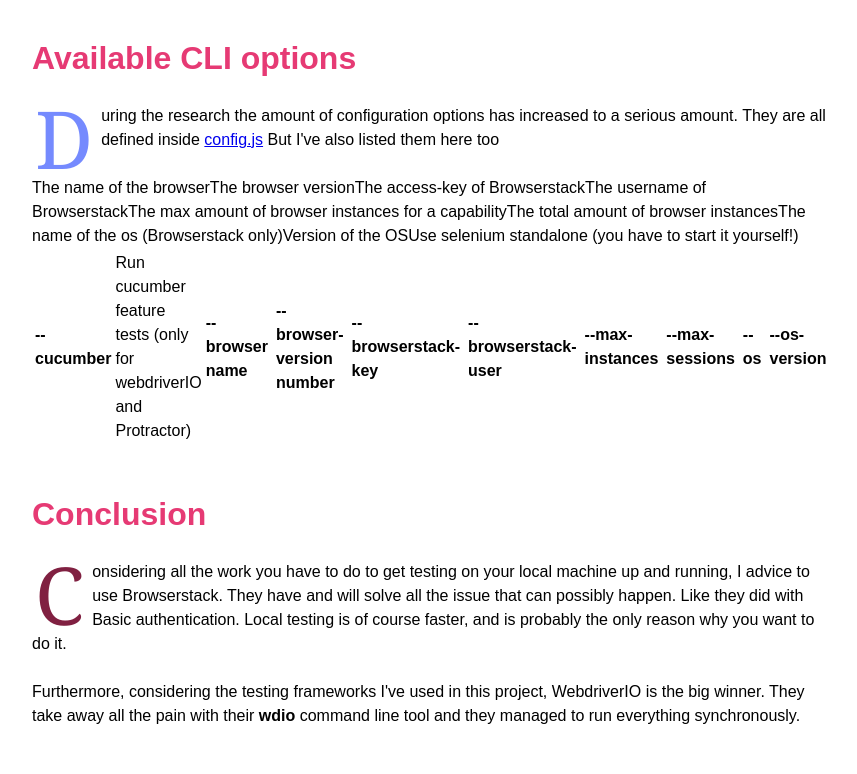
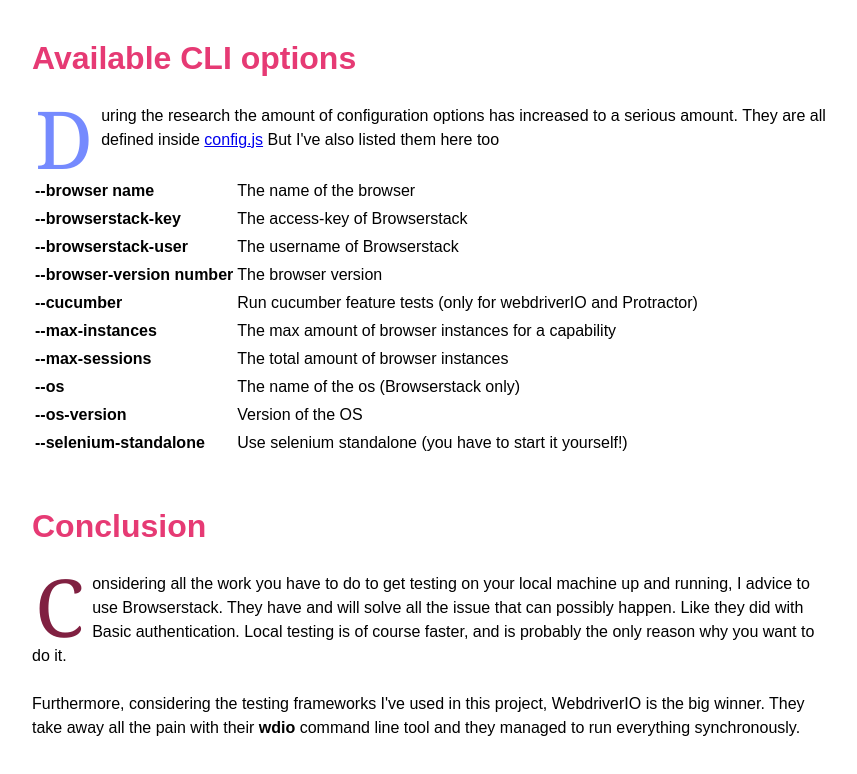
Before and after one commit to scaljeri/e2e-testing-in-action, a plain HTML site: page index.html in a window 1280 px wide. Shown: the part 4271-5045 px from the top of the page, without its empty margins (208-1065 px from the left). Drawn offline with Linux system fonts and the light colour scheme; a web font is replaced by a local one.

Commit message:
Fixed arguments table

```diff
--- a/index.html
+++ b/index.html
@@ -252,16 +252,34 @@
 
                 <table>
                     <tr>
+                        <td><b>--browser name</b></td><td>The name of the browser</td>
+                    </tr>
+                    <tr>
+                        <td><b>--browserstack-key</b></td><td>The access-key of Browserstack</td>
+                    </tr>
+                    <tr>
+                        <td><b>--browserstack-user</b></td><td>The username of Browserstack</td>
+                    </tr>
+                    <tr>
+                        <td><b>--browser-version number</b></td><td>The browser version</td>
+                    </tr>
+                    <tr>
                         <td><b>--cucumber</b></td><td>Run cucumber feature tests (only for webdriverIO and Protractor)</td>
-                        <td><b>--browser name</b></td>The name of the browser<td></td>
-                        <td><b>--browser-version number</b></td>The browser version<td></td>
-                        <td><b>--browserstack-key</b></td>The access-key of Browserstack<td></td>
-                        <td><b>--browserstack-user</b></td>The username of Browserstack<td></td>
-                        <td><b>--max-instances</b></td>The max amount of browser instances for a capability<td></td>
-                        <td><b>--max-sessions</b></td>The total amount of browser instances<td></td>
-                        <td><b>--os</b></td>The name of the os (Browserstack only)<td></td>
-                        <td><b>--os-version</b></td>Version of the OS<td></td>
-                        <td><b>--selenium-standalone</b></td>Use selenium standalone (you have to start it yourself!)<td></td>
+                    </tr>
+                    <tr>
+                        <td><b>--max-instances</b></td><td>The max amount of browser instances for a capability</td>
+                    </tr>
+                    <tr>
+                        <td><b>--max-sessions</b></td><td>The total amount of browser instances</td>
+                    </tr>
+                    <tr>
+                        <td><b>--os</b></td><td>The name of the os (Browserstack only)</td>
+                    </tr>
+                    <tr>
+                        <td><b>--os-version</b></td><td>Version of the OS</td>
+                    </tr>
+                    <tr>
+                        <td><b>--selenium-standalone</b></td><td>Use selenium standalone (you have to start it yourself!)</td>
                     </tr>
                 </table>
             </div>
```
Also changed, not shown: 1 other file.
